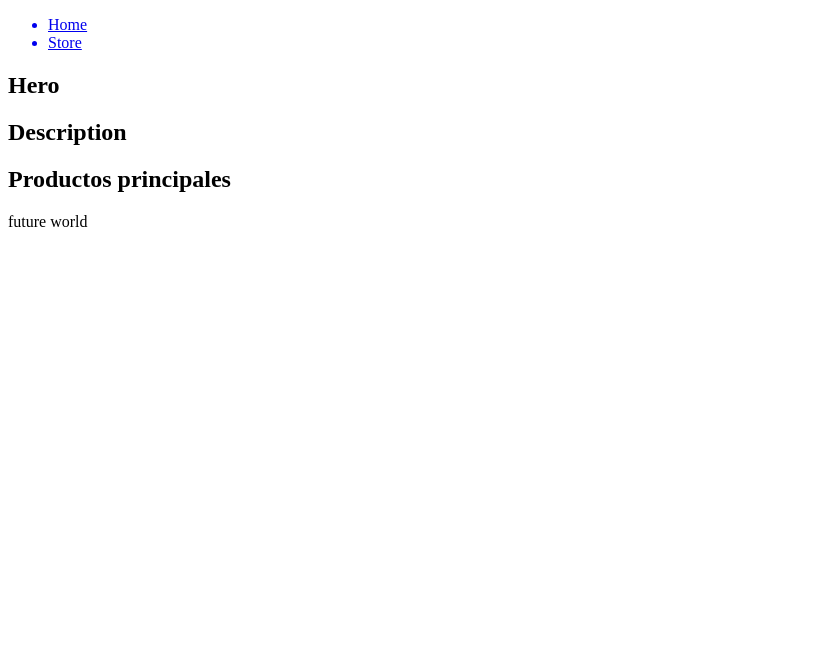
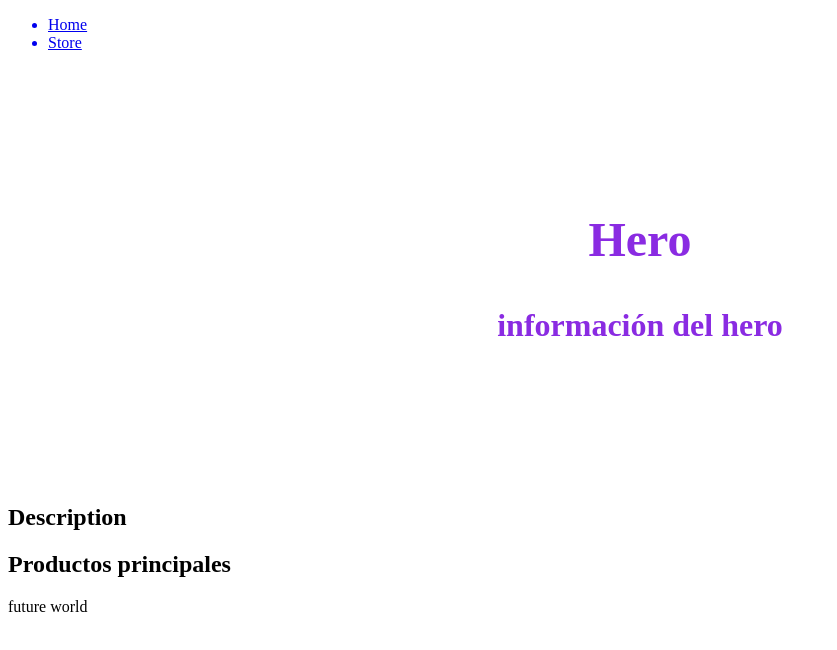
Before and after one commit to RisellU/nextjs-store, a Next.js app: page / in a window 1280 px wide. Shown: the top 650 px of the page, without its empty margins (0-837 px from the left). Built offline with nearby package versions, Linux system fonts and the light colour scheme.

Commit message:
Manejo de CSS module

```diff
--- /dev/null
+++ b/src/components/home/Hero/Hero.module.css
@@ -0,0 +1,15 @@
+.Hero {
+    margin: 10rem;
+}
+
+.Hero > h1 {
+    font-size: 3rem;
+    color: blueviolet;
+    text-align: center;
+}
+
+.Hero > h2 {
+    font-size: 2rem;
+    color: blueviolet;
+    text-align: center;
+}
--- a/src/components/home/Hero/Hero.tsx
+++ b/src/components/home/Hero/Hero.tsx
@@ -1,7 +1,10 @@
+import styles from './Hero.module.css'
+
 export const Hero = () =>{
     return(
-        <section>
+        <section className={styles.Hero}>
             <h1>Hero</h1>
+            <h2>información del hero</h2>
         </section>
     )
 }
```
